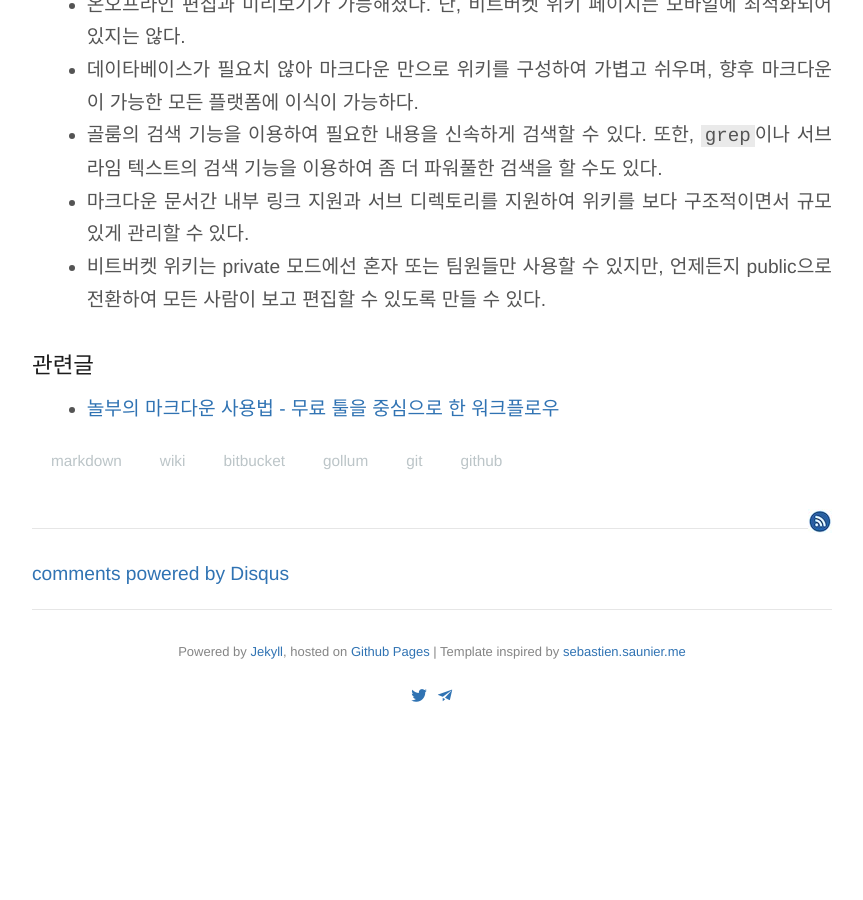
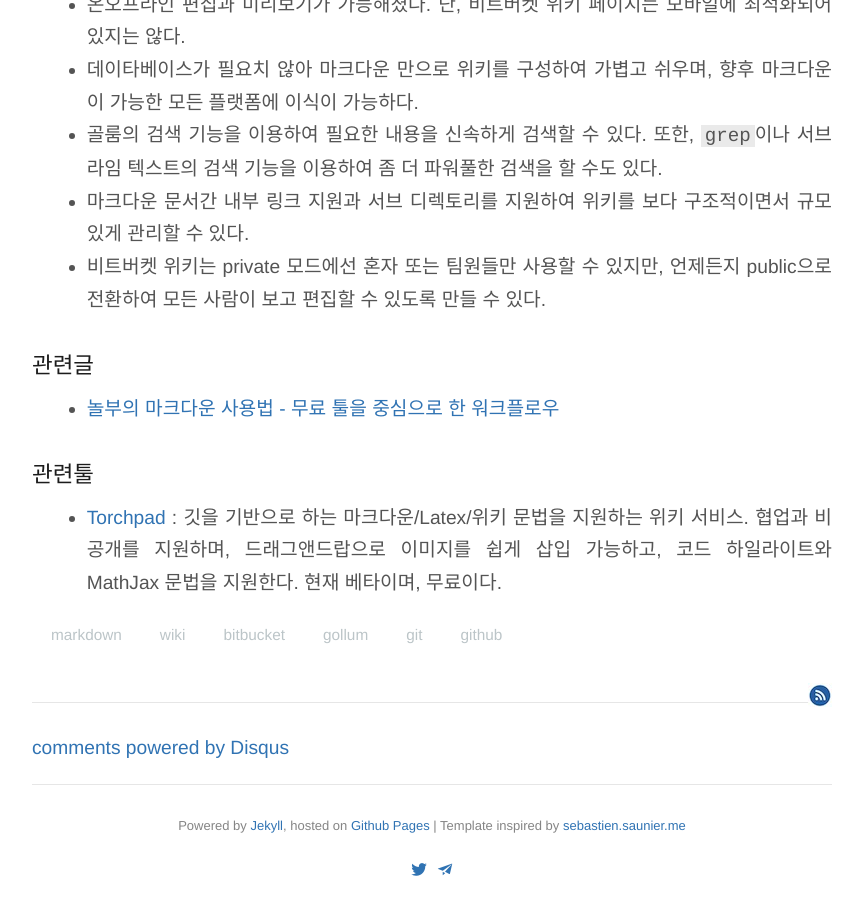
Before and after one commit to nolboo/nolboo.github.io, a Jekyll site: the page built from _posts/2013-12-17-markdown-wiki-bitbucket-gollum.markdown, in a window 1280 px wide and 900 px high, scrolled down 9575 px. Shown: the whole window, without its empty margins (208-1071 px from the left). Built offline with Jekyll 4.4.1, drawn with Linux system fonts in a browser that asks for light colours; Markdown is read by kramdown in place of the engine named in the settings; comment, search, counter and statistics services are not loaded; before the commit the page ends 10300 px from its top, so only the background shows below that.

Commit message:
Add Torchpad at wiki post

```diff
--- a/_layouts/default.html
+++ b/_layouts/default.html
@@ -7,7 +7,7 @@
   <title>
     {{ page.title }}
     {% if page.category == 'blog' and page.url != '/blog/index.html' %}
-    - Nolboo's Blog
+    - @n0lb00's Blog
     {% endif %}
   </title>
 <!--   <link type="text/css" rel="stylesheet" href="http://fonts.googleapis.com/css?family=Open+Sans:700,400|Titillium+Web:700,400"> -->
--- a/_posts/2013-12-17-markdown-wiki-bitbucket-gollum.markdown
+++ b/_posts/2013-12-17-markdown-wiki-bitbucket-gollum.markdown
@@ -223,3 +223,7 @@ sync.sh를 실행할 수 있도록 다음 명령으로 화일 속성을 변경
 ### 관련글
 
 * [놀부의 마크다운 사용법 - 무료 툴을 중심으로 한 워크플로우](http://nolboo.github.io/blog/2014/04/15/how-to-use-markdown/)
+
+### 관련툴
+
+* [Torchpad](http://torchpad.com/) : 깃을 기반으로 하는 마크다운/Latex/위키 문법을 지원하는 위키 서비스. 협업과 비공개를 지원하며, 드래그앤드랍으로 이미지를 쉽게 삽입 가능하고, 코드 하일라이트와 MathJax 문법을 지원한다. 현재 베타이며, 무료이다.
```
